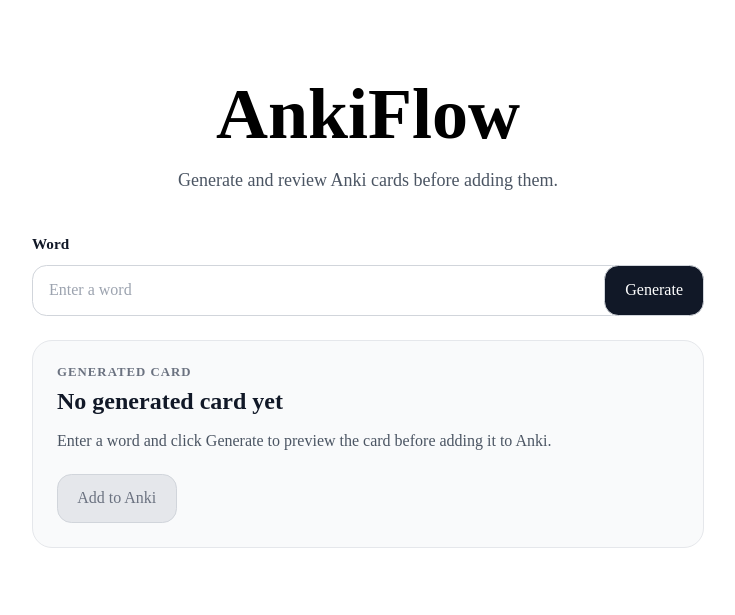
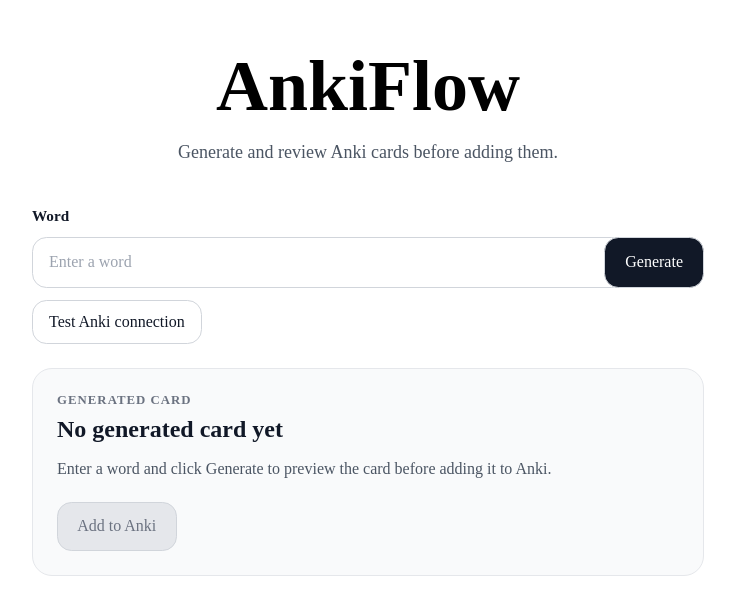
Before and after one commit to hanifmaleki/AnkiFlow, a Nuxt app: page / in a window 1280 px wide. Shown: the part 127-742 px from the top of the page, without its empty margins (272-1007 px from the left). Built offline with nearby package versions, Linux system fonts and the light colour scheme.

Commit message:
Add Anki test button (#9)

```diff
--- a/app/app.vue
+++ b/app/app.vue
@@ -7,10 +7,19 @@
   tags: string
 }
 
+type AnkiTestResponse = {
+  ok: boolean
+  version: number
+  deckNames: string[]
+}
+
 const word = ref('')
 const previewCard = ref<CardPreview | null>(null)
 const isGenerating = ref(false)
 const generateError = ref('')
+const isTestingAnki = ref(false)
+const ankiStatus = ref('')
+const ankiStatusTone = ref<'success' | 'error'>('success')
 
 async function generatePreview() {
   isGenerating.value = true
@@ -28,6 +37,31 @@
     generateError.value = 'Could not generate a preview. Please try again.'
   } finally {
     isGenerating.value = false
+  }
+}
+
+async function testAnkiConnection() {
+  isTestingAnki.value = true
+  ankiStatus.value = ''
+
+  try {
+    const response = await $fetch<AnkiTestResponse>('/api/anki-test')
+    const deckCount = response.deckNames.length
+    const deckLabel = deckCount === 1 ? 'deck' : 'decks'
+
+    ankiStatusTone.value = 'success'
+    ankiStatus.value =
+      `Connected to AnkiConnect v${response.version}. Found ${deckCount} ${deckLabel}.`
+  } catch (error) {
+    ankiStatusTone.value = 'error'
+
+    const message = error instanceof Error
+      ? error.message
+      : 'Could not reach AnkiConnect.'
+
+    ankiStatus.value = message
+  } finally {
+    isTestingAnki.value = false
   }
 }
 </script>
@@ -62,8 +96,25 @@
             {{ isGenerating ? 'Generating...' : 'Generate' }}
           </button>
         </div>
+        <div class="utility-row">
+          <button
+            class="secondary-button"
+            type="button"
+            :disabled="isTestingAnki"
+            @click="testAnkiConnection"
+          >
+            {{ isTestingAnki ? 'Testing Anki...' : 'Test Anki connection' }}
+          </button>
+        </div>
         <p v-if="generateError" class="error-message" role="alert">
           {{ generateError }}
+        </p>
+        <p
+          v-if="ankiStatus"
+          :class="['status-message', `status-message--${ankiStatusTone}`]"
+          role="status"
+        >
+          {{ ankiStatus }}
         </p>
       </section>
 
@@ -194,8 +245,13 @@
   gap: 0.75rem;
 }
 
+.utility-row {
+  margin-top: 0.75rem;
+}
+
 .word-input,
 .generate-button,
+.secondary-button,
 .field-input {
   border-radius: 0.9rem;
   border: 1px solid #d1d5db;
@@ -235,8 +291,36 @@
   }
 }
 
+.secondary-button {
+  padding: 0.75rem 1rem;
+  background: #fff;
+  color: #111827;
+  cursor: pointer;
+
+  &:hover {
+    background: #f3f4f6;
+  }
+
+  &:disabled {
+    color: #6b7280;
+    cursor: wait;
+  }
+}
+
 .error-message {
   margin: 0.75rem 0 0;
+  color: #b91c1c;
+}
+
+.status-message {
+  margin: 0.75rem 0 0;
+}
+
+.status-message--success {
+  color: #047857;
+}
+
+.status-message--error {
   color: #b91c1c;
 }
 
```
